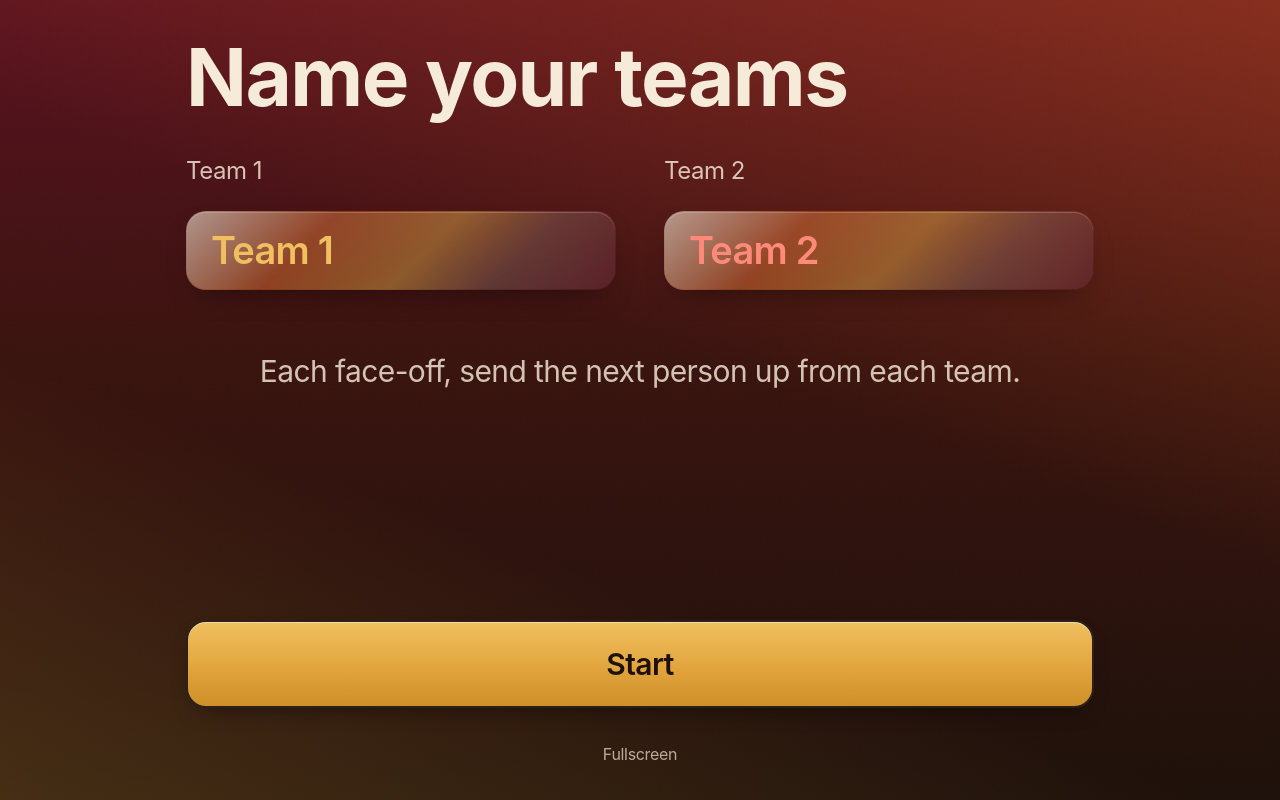
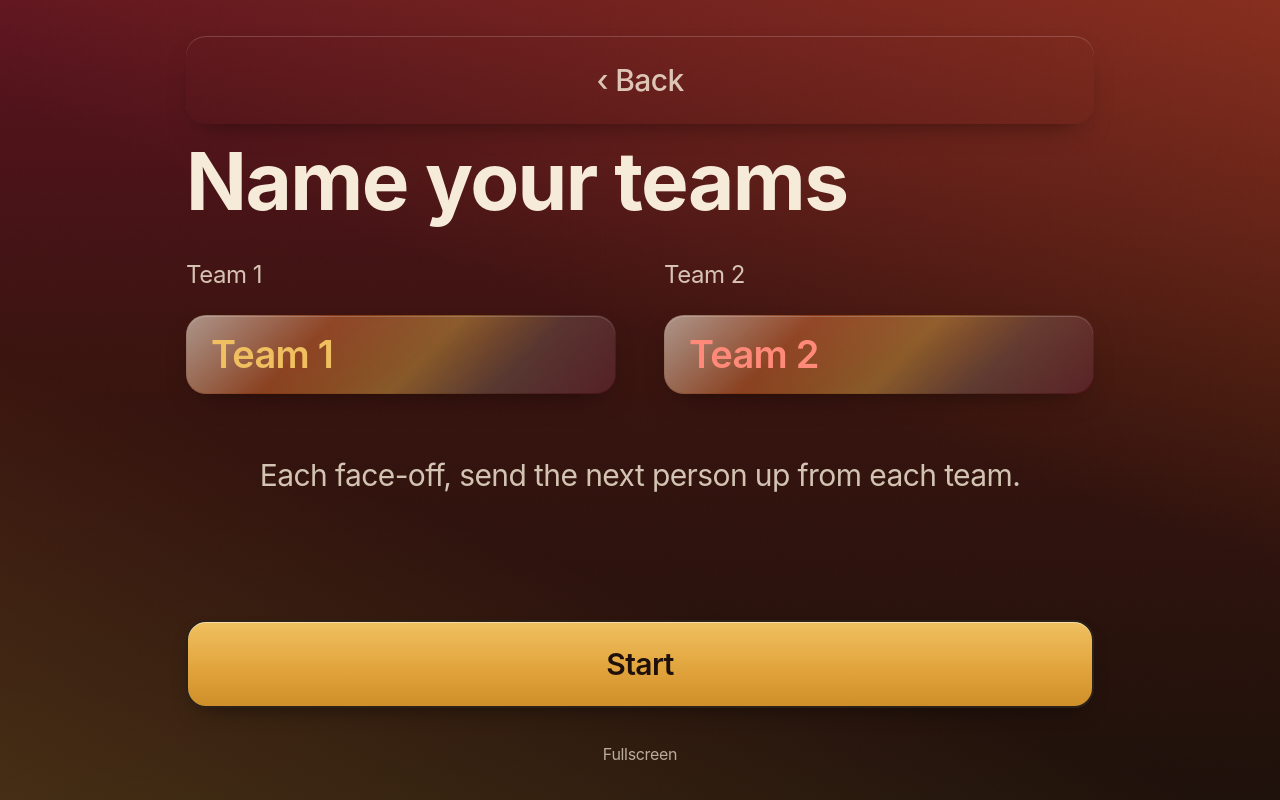
Before and after one commit to maensivu11/thanksgiving-bee-2026, a plain HTML site: page index.html in a window 1280 px wide. Both pictures are taken after a click on the button "Start". Drawn offline with Linux system fonts and the light colour scheme.

Commit message:
Back from team names/players to start (link + browser back)

```diff
--- a/index.html
+++ b/index.html
@@ -441,6 +441,7 @@ html body .small[style*="margin-top"]{margin-top:0!important}
 @media (min-width:1000px) and (orientation:landscape){html body #app,html body.tv #app{max-width:1100px!important}html body .grow.center>h1::after{font-size:120px!important;white-space:nowrap}html body .grow.center>h1::before{margin-bottom:64px!important}}
 html body .grow.center>h1::after{white-space:nowrap;font-size:min(120px,12vw)!important;line-height:1.3!important;padding:0!important}
 .buzzers>button{min-height:140px!important;font-size:34px!important}@media (orientation:portrait){.buzzers>button{min-height:110px!important}}
+.backlink{align-self:flex-start;margin:0 0 16px;padding:8px 0;font-size:15px;color:var(--mute);background:none;border:0}
 </style></head><body>
 <div id="app"></div>
 <script id="words" type="application/json">{
@@ -1024,6 +1025,7 @@ function render(){
   window.scrollTo(0,0);f();
   if(S&&S.prev)on('undo',undo);
 }
+window.addEventListener('popstate',function(){if(!S)vStart()});
 function vStart(){
   var saved=load();ui.startPage=true;
   set('<div class="grow center"><div style="height:8vh"></div><h1 class="serif"><span class="sr">Musso Family Olympics, Thanksgiving 2026. Spelling Bee</span></h1>'+
@@ -1067,9 +1069,9 @@ function vRules(){
 function speechPrime(){if(window.speechSynthesis){var u=new SpeechSynthesisUtterance('');speechSynthesis.speak(u)}}
 function vPlayers(){
   S=null;
-  set('<div class="grow"><h1 class="serif" style="font-size:44px">Who is playing?</h1><div id="pl"></div></div>'+
+  set('<div class="grow"><button id="bk" class="link backlink">‹ Back</button><h1 class="serif" style="font-size:44px">Who is playing?</h1><div id="pl"></div></div>'+
    '<div class="bottom"><button id="add">+ Add player</button><button id="eat" class="primary">Let\'s eat</button></div>',function(){
-   var box=document.getElementById('pl');
+   on('bk',vStart);try{history.pushState({s:'setup'},'')}catch(e){}var box=document.getElementById('pl');
    ui.names.forEach(function(n,i){
      var r=$('<div class="prow"><input type="text" aria-label="Player '+(i+1)+' name" value="'+esc(n)+'"><button aria-label="Remove player '+(i+1)+'">x</button></div>');
      r.firstChild.oninput=function(){ui.names[i]=this.value};
@@ -1152,10 +1154,10 @@ function vEnd(){
 function tDefault(){return [{name:'Team 1'},{name:'Team 2'}]}
 function vTeams(){
   S=null;if(!ui.teams)ui.teams=tDefault();
-  set('<div class="grow"><h1 class="serif">Name your teams</h1><div class="tcols">'+ui.teams.map(function(t,ti){return '<div class="tcol tc'+ti+'"><label class="small" for="tn'+ti+'">Team '+(ti+1)+'</label><input type="text" class="tname" id="tn'+ti+'" value="'+esc(t.name)+'"></div>'}).join('')+'</div>'+
+  set('<div class="grow"><button id="bk" class="link backlink">‹ Back</button><h1 class="serif">Name your teams</h1><div class="tcols">'+ui.teams.map(function(t,ti){return '<div class="tcol tc'+ti+'"><label class="small" for="tn'+ti+'">Team '+(ti+1)+'</label><input type="text" class="tname" id="tn'+ti+'" value="'+esc(t.name)+'"></div>'}).join('')+'</div>'+
    '<p class="thint">Each face-off, send the next person up from each team.</p></div>'+
    '<div class="bottom"><button id="eat" class="primary">Start</button></div>',function(){
-   [0,1].forEach(function(ti){document.getElementById('tn'+ti).oninput=function(){ui.teams[ti].name=this.value}});
+   on('bk',vStart);try{history.pushState({s:'setup'},'')}catch(e){}[0,1].forEach(function(ti){document.getElementById('tn'+ti).oninput=function(){ui.teams[ti].name=this.value}});
    on('eat',function(){
      var T=ui.teams.map(function(t,ti){return{name:t.name.trim()||('Team '+(ti+1)),score:0}});
      speechPrime();tNew(T);render();autoHear()});
```
